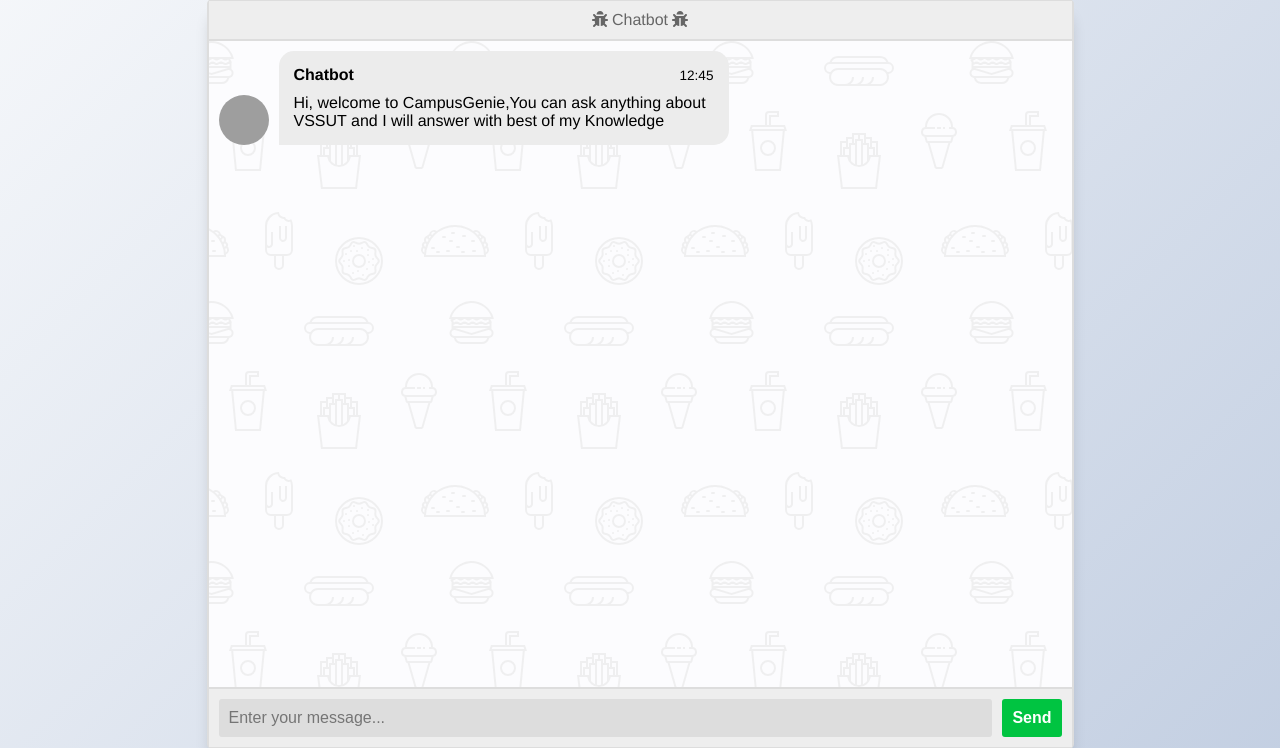
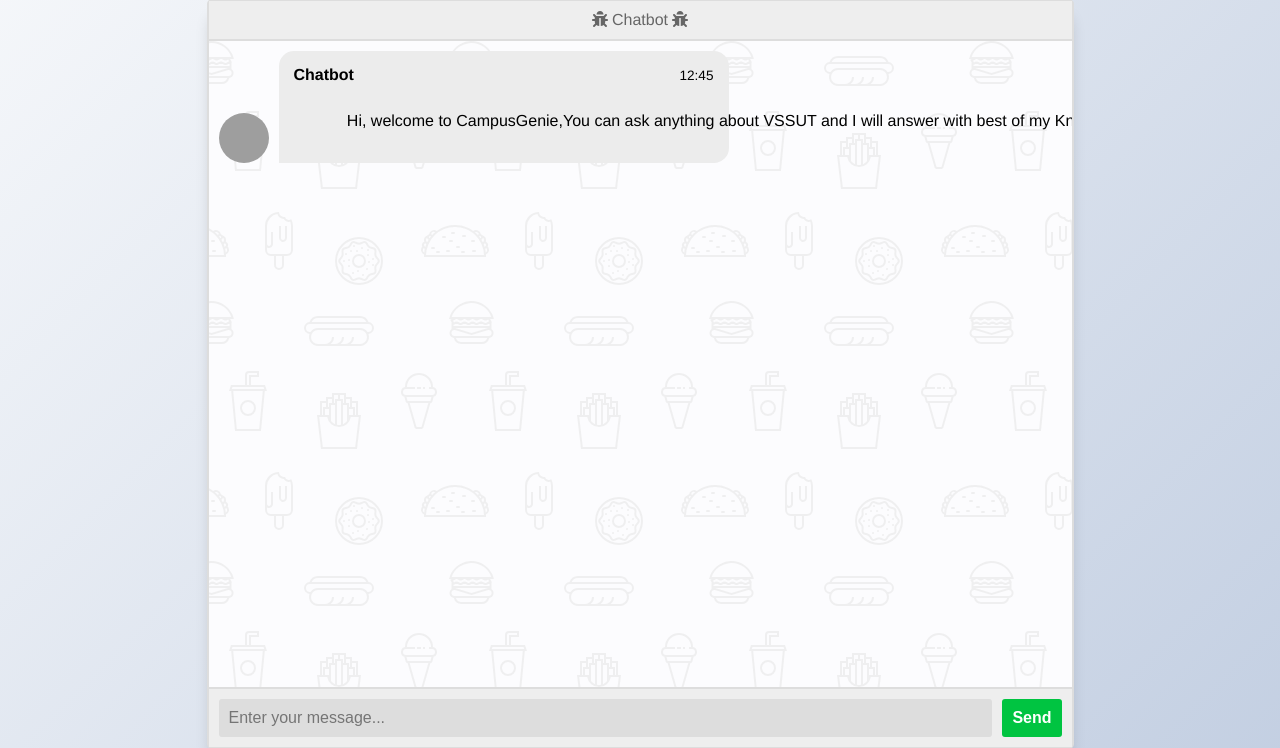
Before and after one commit to yogesh0127/CampusGenie, a Flask app: page / in a window 1280 px wide. Shown: the part 26-774 px from the top of the page. Run offline with Flask 3, Linux system fonts and the light colour scheme; parts of the project's set-up code (start-up, migrations or seed data) failed here and were passed over; some libraries are stand-ins or nearby versions; grey boxes are pictures that could not be loaded.

Commit message:
Update style.css

```diff
--- a/static/styles/style.css
+++ b/static/styles/style.css
@@ -70,6 +70,10 @@
     display: flex;
     align-items: flex-end;
     margin-bottom: 10px;
+  }
+
+  .msg-text {
+      white-space: pre;
   }
 
   .msg-img {
```
